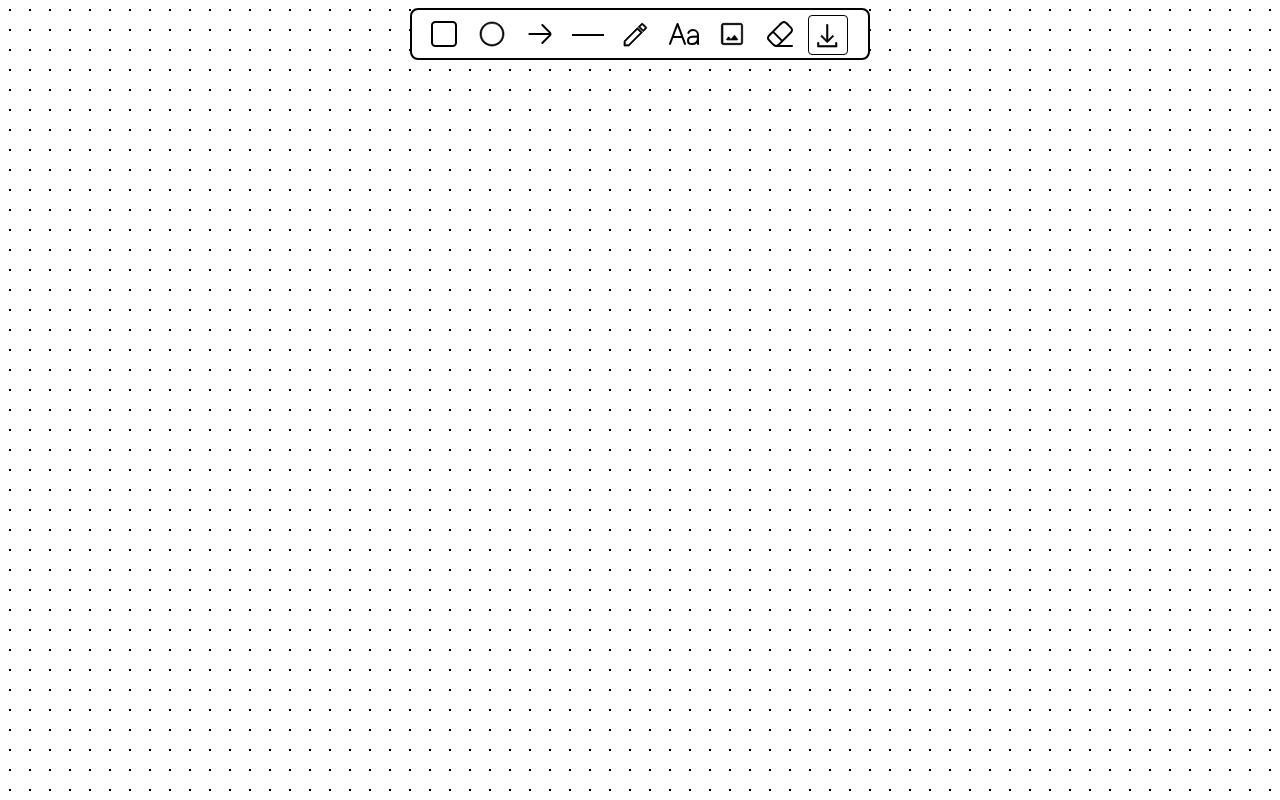
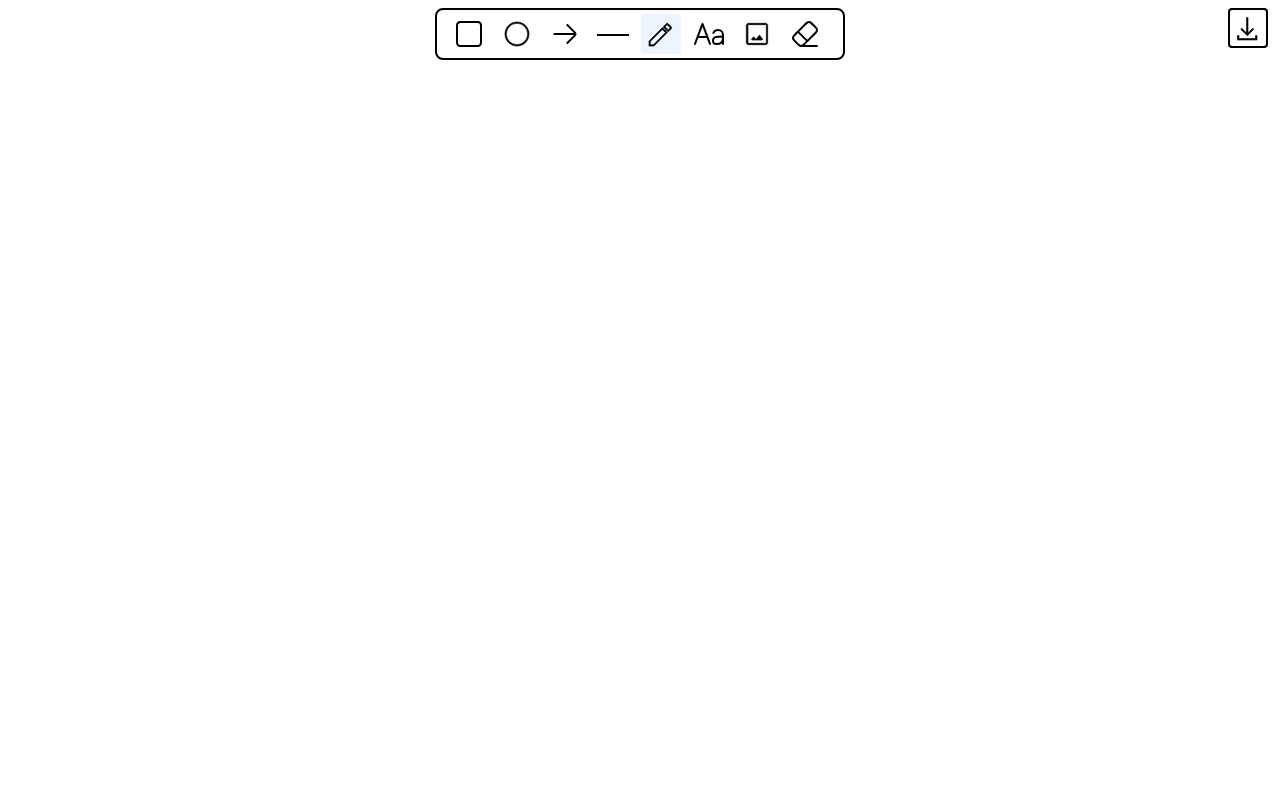
Before and after one commit to Mohith1490/drawingboard, a Next.js app: page / in a window 1280 px wide. Built offline with nearby package versions, Linux system fonts and the light colour scheme.

Commit message:
fixed bugs in brush

```diff
--- a/app/globals.css
+++ b/app/globals.css
@@ -7,6 +7,4 @@
     width: 100%;
     height: 100%;
     background-color: white;
-    background-image: radial-gradient(black 1px, transparent 1px);
-    background-size: 20px 20px;
 }
--- a/app/page.tsx
+++ b/app/page.tsx
@@ -2,6 +2,7 @@
 import ToolBar from "@/components/toolbar";
 import { useEffect,useRef } from "react";
 import canvasPanning from "@/composables/panning";
+import Image from "next/image";
 
 export default function Home() {
   const canvasRef = useRef<HTMLCanvasElement>(null);
@@ -10,11 +11,24 @@ export default function Home() {
       canvasPanning(canvasRef.current)
     }
   },[])
+  function downloadImage(){
+    if(typeof window !== "undefined" && canvasRef.current != null){
+      var anchor = document.createElement("a");
+      anchor.href = canvasRef.current?.toDataURL("image/png");
+      anchor.download = "IMAGE.PNG";
+      anchor.click()
+    }
+  }
   return (
     <>
      <div className="back" >
       <ToolBar/>
       <canvas ref={canvasRef} id="canvas" ></canvas>
+      <div className="w-12 h-10 absolute right-2 top-2 " >
+           <button onClick={downloadImage} className={`w-10 h-full border-2 hover:bg-blue-200/30 rounded-sm mx-1`}>
+            <Image src={"/icons/install.svg"} alt="squareicon" width={24} height={24} className="w-6 h-8 m-auto" />
+           </button>
+      </div>
      </div>
     </>
   );
--- a/components/toolbar.tsx
+++ b/components/toolbar.tsx
@@ -13,33 +13,30 @@ export default function ToolBar(){
   },[tool])
     return (
         <>
-         <div className="sticky top-10 w-[460px] h-13 border-2 border-black bg-white rounded-lg z-10 mt-2 m-auto px-2 py-1" >
-       <button onClick={()=>setTool("square")} className="w-10 h-full hover:bg-blue-200/30 rounded-sm active:bg-blue-200/30 mx-1" >
+         <div className="sticky top-10 w-[410px] h-13 border-2 border-black bg-white rounded-lg z-10 mt-2 m-auto px-2 py-1" >
+       <button onClick={()=>setTool("square")} className={`w-10 h-full hover:bg-blue-200/30 rounded-sm ${tool === "square" ? "bg-blue-200/30" : "" } mx-1`} >
         <Image src={"/icons/square.svg"} alt="squareicon" width={20} height={20} className="w-8 h-8 m-auto" />
        </button>
-       <button onClick={()=>setTool("circle")} className="w-10 h-full hover:bg-blue-200/30 rounded-sm active:bg-blue-200/30 mx-1" >
+       <button onClick={()=>setTool("circle")} className={`w-10 h-full hover:bg-blue-200/30 rounded-sm ${tool === "circle" ? "bg-blue-200/30" : "" } mx-1`}  >
         <Image src={"/icons/circle.svg"} alt="squareicon" width={24} height={24} className="w-8 h-8 m-auto" />
        </button>
-       <button onClick={()=>setTool("arrow")} className="w-10 h-full hover:bg-blue-200/30 rounded-sm active:bg-blue-200/30 mx-1" >
+       <button onClick={()=>setTool("arrow")} className={`w-10 h-full hover:bg-blue-200/30 rounded-sm ${tool === "arrow" ? "bg-blue-200/30" : "" } mx-1`}  >
         <Image src={"/icons/arrow.svg"} alt="squareicon" width={24} height={24} className="w-8 h-8 m-auto rotate-90" />
        </button>
-       <button onClick={()=>setTool("line")} className="w-10 h-full hover:bg-blue-200/30 rounded-sm active:bg-blue-200/30 mx-1 " >
+       <button onClick={()=>setTool("line")} className={`w-10 h-full hover:bg-blue-200/30 rounded-sm ${tool === "line" ? "bg-blue-200/30" : "" } mx-1 `}>
         <Image src={"/icons/line.svg"} alt="squareicon" width={24} height={24} className="w-[80%] h-full rotate-90 m-auto" />
        </button>
-       <button onClick={()=>setTool("pencil")} className="w-10 h-full hover:bg-blue-200/30 rounded-sm active:bg-blue-200/30 mx-1" >
+       <button onClick={()=>setTool("pencil")} className={`w-10 h-full hover:bg-blue-200/30 rounded-sm ${tool === "pencil" ? "bg-blue-200/30" : "" } mx-1`}  >
         <Image src={"/icons/pencil.svg"} alt="squareicon" width={24} height={24} className="w-8 h-8 m-auto" />
        </button>
-       <button onClick={()=>setTool("text")} className="w-10 h-full hover:bg-blue-200/30 rounded-sm active:bg-blue-200/30 mx-1" >
+       <button onClick={()=>setTool("text")} className={`w-10 h-full hover:bg-blue-200/30 rounded-sm ${tool === "text" ? "bg-blue-200/30" : "" } mx-1`}  >
         <Image src={"/icons/text.svg"} alt="squareicon" width={24} height={24} className="w-8 h-8 m-auto" />
        </button>
-       <button onClick={()=>setTool("image")} className="w-10 h-full hover:bg-blue-200/30 rounded-sm active:bg-blue-200/30 mx-1" >
+       <button onClick={()=>setTool("image")} className={`w-10 h-full hover:bg-blue-200/30 rounded-sm ${tool === "image" ? "bg-blue-200/30" : "" } mx-1`}  >
         <Image src={"/icons/image.svg"} alt="squareicon" width={24} height={24} className="w-8 h-8 m-auto" />
        </button>
-       <button onClick={()=>setTool("eraser")} className="w-10 h-full hover:bg-blue-200/30 rounded-sm active:bg-blue-200/30 mx-1" >
+       <button onClick={()=>setTool("eraser")} className={`w-10 h-full hover:bg-blue-200/30 rounded-sm ${tool === "eraser" ? "bg-blue-200/30" : "" } mx-1`}  >
         <Image src={"/icons/eraser.svg"} alt="squareicon" width={24} height={24} className="w-8 h-8 m-auto" />
-       </button>
-       <button className="w-10 h-full border hover:bg-blue-200/30 rounded-sm active:bg-blue-200/30 mx-1" >
-        <Image src={"/icons/install.svg"} alt="squareicon" width={24} height={24} className="w-6 h-8 m-auto" />
        </button>
       </div>
         </>
--- a/composables/Shapes.ts
+++ b/composables/Shapes.ts
@@ -29,7 +29,7 @@ export default class Shapes {
                 this.Eraser(event);
                 break;
             default:
-                this.drawPencil(event,startX,startY);
+                this.drawPencil(event);
                 break;
         }
     }
@@ -55,18 +55,17 @@ export default class Shapes {
          return this.rc.line(startX,startY,toX,toY)
     }
 
-    drawPencil(event:MouseEvent,startX:number,startY:number){
+    drawPencil(event:MouseEvent){
         this.ctx.strokeStyle = "black"
         this.ctx.lineWidth = 3;
-        this.ctx.beginPath()
-        // this.ctx.moveTo(startX,startY)
         this.ctx.lineTo(event.offsetX,event.offsetY)
         this.ctx.stroke()
     }
 
     Eraser(event:MouseEvent){
         this.ctx.strokeStyle = "#fff"
-        this.ctx.lineWidth = 3;
+        this.ctx.lineWidth = 10;
+
         this.ctx.lineTo(event.offsetX,event.offsetY)
         this.ctx.stroke()
     }
@@ -81,16 +80,15 @@ export default class Shapes {
 
     // Arrowhead size
     const headLength = 25;
-    const angle1 = angle - Math.PI / 6; // 30 degrees
+    const angle1 = angle - Math.PI / 6;
     const angle2 = angle + Math.PI / 6;
 
-    // Calculate points for arrowhead triangle
     const arrowHead = [
         [toX - headLength * Math.cos(angle1), toY - headLength * Math.sin(angle1)],
         [toX, toY],
         [toX - headLength * Math.cos(angle2), toY - headLength * Math.sin(angle2)]
     ];
-    // Draw arrowhead
+
     this.rc.polygon(arrowHead, { fill: 'black' });
     }
 
--- a/composables/panning.ts
+++ b/composables/panning.ts
@@ -5,6 +5,7 @@ export default function canvasPanning(canvas: HTMLCanvasElement){
 const ctx = canvas?.getContext("2d") as CanvasRenderingContext2D;
 canvas.width = window.innerWidth;
 canvas.height = window.innerHeight;
+
 
 const viewportTransform = {
   x:0,
@@ -89,6 +90,7 @@ function HandlingTools(canvas:HTMLCanvasElement){
   let frames:ImageData[] = [];
   function drawing(){
     snapshot = ctx.getImageData(0,0,canvas.width,canvas.height);
+    ctx.beginPath()
   }
   function drawShape(e:MouseEvent){
       ctx.putImageData(snapshot,0,0)
```
